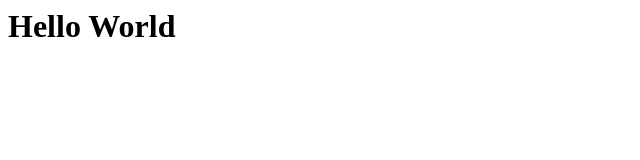
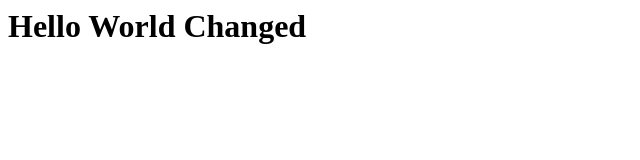
Before and after one commit to SabyGH/Azure-Web-02, a plain HTML site: page Index.html in a window 1280 px wide. Shown: the whole page, without its empty margins (0-640 px from the left). Drawn offline with Linux system fonts and the light colour scheme.

Commit message:
Second Revision

```diff
--- a/Index.html
+++ b/Index.html
@@ -1,5 +1,5 @@
 <html>
 <body>
-<h1>Hello World</h1>
+<h1>Hello World Changed</h1>
 </body>
 </html>
```
